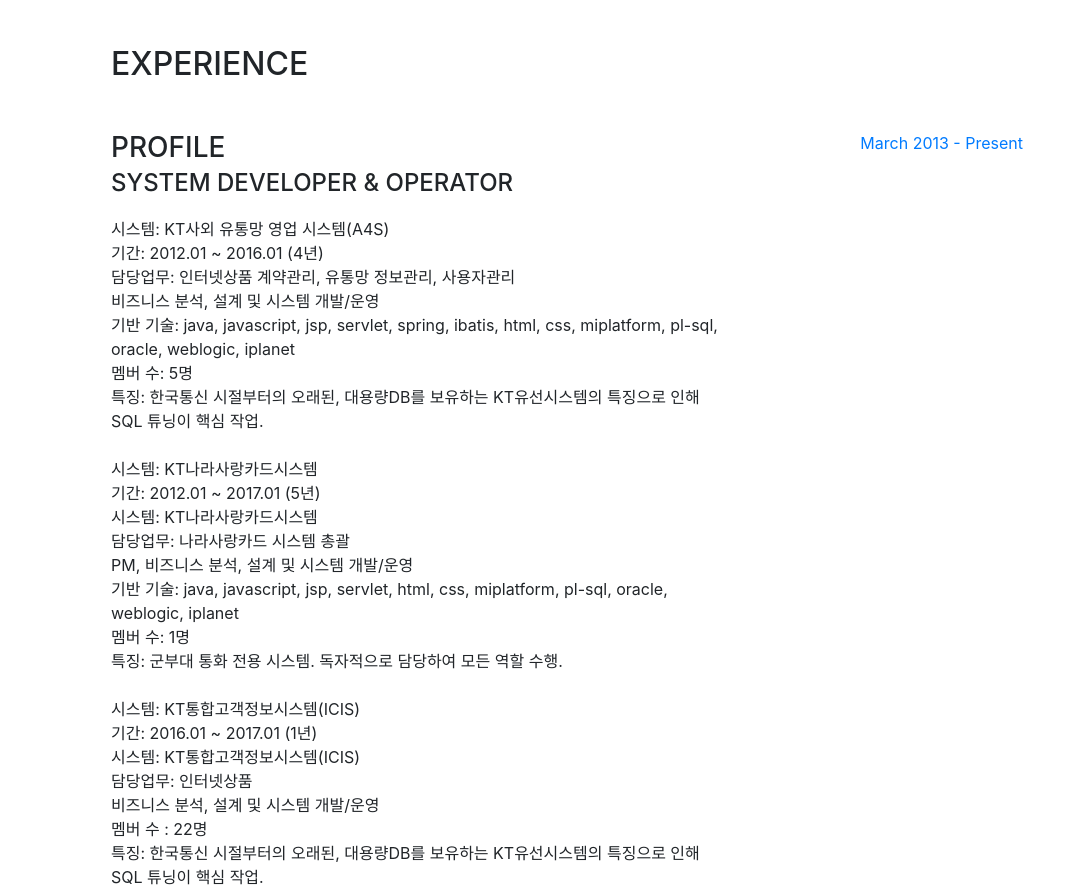
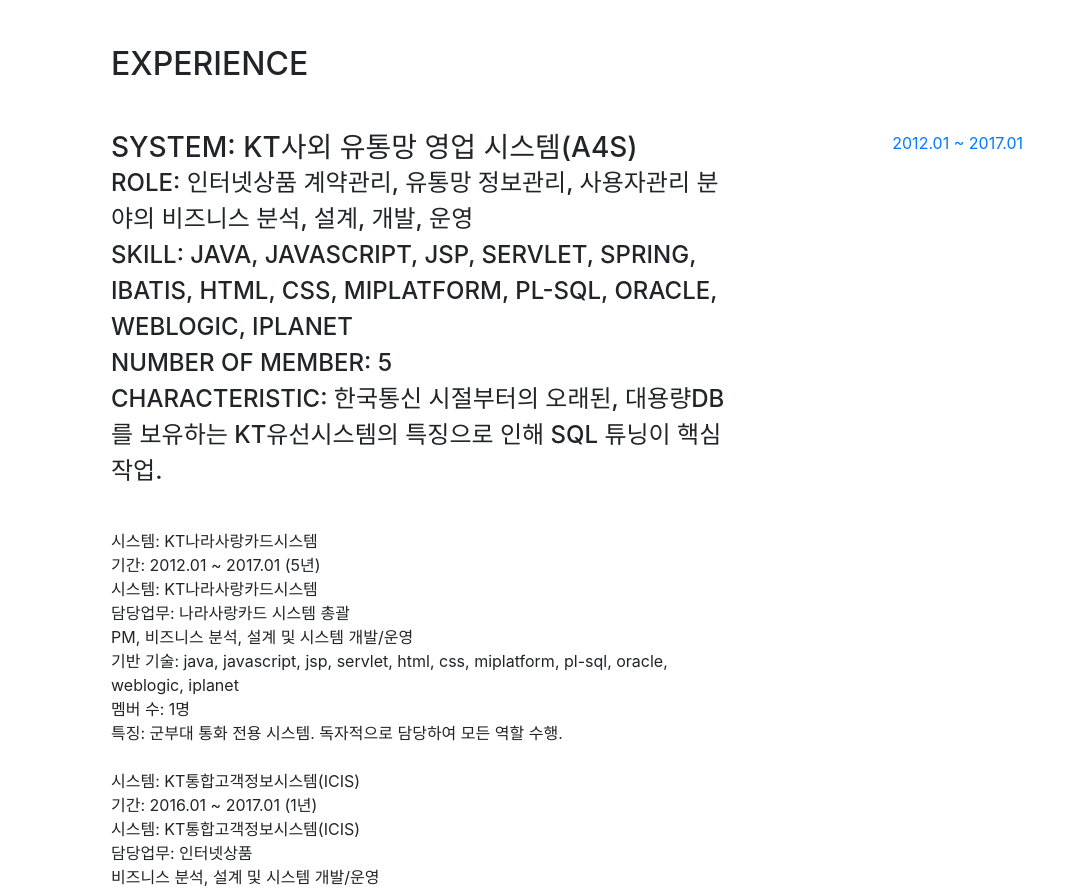
Before and after one commit to gulatnaru/gulatnaru.github.io, a website with bundled scripts: page index.html in a window 1280 px wide. Shown: the part 804-1696 px from the top of the page, without its empty margins (209-1280 px from the left). Built offline with nearby package versions, Linux system fonts and the light colour scheme; a web font is replaced by a local one.

Commit message:
Experience edit v3

```diff
--- a/index.html
+++ b/index.html
@@ -72,7 +72,7 @@
           <p>
 			  Company        :  kt ds<br>
 			  Career Duration:  2012.01.02 ~ 2017.01.31<br>
-			  rank           :  Assistant Manager
+			  Position       :  Assistant Manager
 		  <br>
           </p>
           <p class="lead mb-5">I am experienced in web development and operation based on java to provide a robust system. In addition I am interested in Blockchain and token economy.
@@ -98,20 +98,16 @@
 
       <section class="resume-section p-3 p-lg-5 d-flex flex-column" id="experience">
         <div class="my-auto">
-          <h2 class="mb-5">Experience</h2>
-
+          <h2 class="mb-5">EXPERIENCE</h2>
           <div class="resume-item d-flex flex-column flex-md-row mb-5">
             <div class="resume-content mr-auto">
-              <h3 class="mb-0">PROFILE</h3>
-              <div class="subheading mb-3">System Developer & Operator</div>
-              <p>
-시스템: KT사외 유통망 영업 시스템(A4S)	<br>
-기간: 2012.01 ~ 2016.01 (4년)<br>
-담당업무: 인터넷상품 계약관리, 유통망 정보관리, 사용자관리<br>
-                 비즈니스 분석, 설계 및 시스템 개발/운영<br>
-기반 기술: java, javascript, jsp, servlet, spring, ibatis, html, css, miplatform, pl-sql, oracle, weblogic, iplanet<br>
-멤버 수: 5명<br>
-특징: 한국통신 시절부터의 오래된, 대용량DB를 보유하는 KT유선시스템의 특징으로 인해 SQL 튜닝이 핵심 작업.<br>
+              <h3 class="mb-0">SYSTEM: KT사외 유통망 영업 시스템(A4S)</h3>
+              <div class="subheading mb-3">
+				Role: 인터넷상품 계약관리, 유통망 정보관리, 사용자관리 분야의 비즈니스 분석, 설계, 개발, 운영<br>
+				Skill: java, javascript, jsp, servlet, spring, ibatis, html, css, miplatform, pl-sql, oracle, weblogic, iplanet<br>
+				Number of Member: 5<br>
+				Characteristic: 한국통신 시절부터의 오래된, 대용량DB를 보유하는 KT유선시스템의 특징으로 인해 SQL 튜닝이 핵심 작업.<br>
+			  </div>
 <br>
 시스템: KT나라사랑카드시스템<br>
 기간: 2012.01 ~ 2017.01 (5년)<br>
@@ -129,10 +125,10 @@
 비즈니스 분석, 설계 및 시스템 개발/운영<br>
 멤버 수 : 22명<br>
 특징: 한국통신 시절부터의 오래된, 대용량DB를 보유하는 KT유선시스템의 특징으로 인해 SQL 튜닝이 핵심 작업.
-              </p>
+
             </div>
             <div class="resume-date text-md-right">
-              <span class="text-primary">March 2013 - Present</span>
+              <span class="text-primary">2012.01 ~ 2017.01</span>
             </div>
           </div>
 
```
